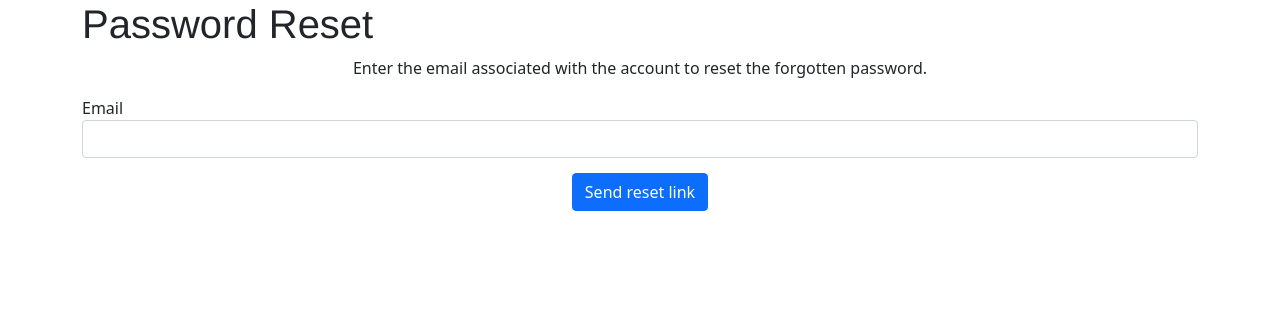
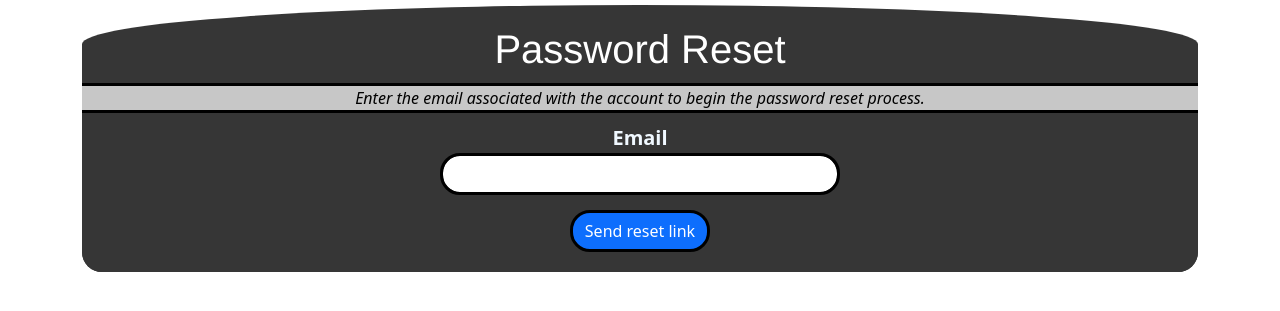
Before and after one commit to dpirrott/FridgeMate-V1, a Flask app: page /forgotPass in a window 1280 px wide. Shown: the part 86-397 px from the top of the page. Run offline with Flask 2, Linux system fonts and the light colour scheme; some libraries are stand-ins or nearby versions.

Commit message:
Added css to forgot, change password, and resend

```diff
--- a/hello.py
+++ b/hello.py
@@ -115,7 +115,7 @@ def resendConfirmation():
         cur = mysql.connection.cursor()
         found = cur.execute('SELECT * FROM users WHERE email = %s', [email])
         if found == 0:
-            error='Email address has not been registered yet'
+            error='Email isn\t registered to an account (Go to \'Menu\'->\'Register\')'
             return render_template('resendConfirmation.html', error=error)
 
         user = cur.fetchone()
@@ -187,7 +187,7 @@ def login():
         return render_template('login.html')
 
 # Generate reset token
-def get_reset_token(user, expires=500):
+def get_reset_token(user, expires=5000):
     return jwt.encode({'reset_password': user, 'exp': time() + expires}, key=str(os.environ.get('SECRET_KEY')), algorithm="HS256")
 
 # Verify reset token
@@ -226,14 +226,12 @@ def forgotPass():
 
             username = profile['username']
 
-            print("before token")
             # Generate unique token for user
             token = get_reset_token(username)
-            print("after token")
+
             # Generate forgot password email
             send_simple_message("Password Reset Confirmation", username.capitalize(), str(email), token, "password_reset_email.html", os.environ.get("API_BASE_URL"), os.environ.get("MAIL_API_KEY"),  os.environ.get("MAIL_ADDRESS"))
-            print("after email")
-            print(os.environ.get('MAIL_ADDRESS') + str(type(os.environ.get('MAIL_ADDRESS'))))
+            flash(f"Password reset link has been sent to {str(email)}", "success")
             return redirect(url_for('login'))
 
     else:
--- a/static/style.css
+++ b/static/style.css
@@ -12,8 +12,7 @@ h1{
     cursor: default;
 }
 
-.alert-success{
-
+.alert{
     padding-top: 5px;
     padding-bottom: 5px;
     margin-left: auto;
@@ -21,7 +20,33 @@ h1{
     margin-top: 0px;
     margin-bottom: 0;
     text-align: center;
-    width: 250px
+    width: 300px
+}
+
+.submitPassChange{
+    margin-top: 0;
+    justify-content: center;
+    display: flex;
+}
+
+.passChangeBtn{
+    justify-content: center !important;
+}
+
+#passResetDesc{
+    text-align: center;
+    background-color: rgb(199, 199, 199);
+    color: black;
+    border-top: 3px solid rgb(0, 0, 0);
+    border-bottom: 3px solid rgb(0, 0, 0);
+    font-style: italic;
+    margin-bottom: 0;
+}
+
+.bgColor{
+    width: 100%;
+    background-color: rgb(54, 54, 54);
+    border-radius: 0 0 20px 20px;
 }
 
 /****************
@@ -356,7 +381,19 @@ h1{
     margin-bottom: 0;
 }
 
-.rangeSlider
+.changePasswordLabel{
+    font-size: 20px;
+    font-weight: 800;
+    color: aliceblue;
+}
+
+.inputFieldPass{
+    margin-top: 0;
+}
+
+.resetPass{
+    text-align: center;
+}
 
 /****************
     Login CSS
@@ -365,7 +402,7 @@ h1{
 .buttonsContainer{
     justify-content: center;
     display: flex;
-    margin-top: 15px !important;
+    margin-top: 0;
 }
 
 .formButtons{
--- a/templates/password_reset.html
+++ b/templates/password_reset.html
@@ -6,19 +6,24 @@
 
 {% block body %}
 
-<h1>Password Reset</h1>
-<p class="text-center">Enter the email associated with the account to reset the forgotten password.</p>
-  <form action="/forgotPass" method="POST">
-    <div class="form-group">
-      <label>Email</label>
-      <input type="email" name="email" class="form-control">
-    </div>
+  <div class="formTitleContainer">
+    <h1 class="formTitle">Password Reset</h1>
+  </div>
+  <div class="bgColor">
+    <p id="passResetDesc">Enter the email associated with the account to begin the password reset process.</p>
+    <form action="/forgotPass" method="POST" class="fridgeForm">
+      <div class="form-group resetPass">
+        <label class="changePasswordLabel">Email</label>
+        <input type="email" name="email" class="form-control inputFieldProfile">
+      </div>
+      <div class="form-group submitPassChange">
+        <div class="formButtons passChangeBtn">
+          <button type="submit" class="btn btn-primary login">Send reset link</button>
+        </div>
+      </div>
+    </form>
+  </div>
 
-    <div class="form-group buttonsContainer">
-      <div class="formButtons justify-content-center">
-        <button type="submit" class="btn btn-primary">Send reset link</button>
-      </div>
-    </div>
-  </form>
+
 
 {% endblock %}
```
Also changed, not shown: templates/password_change.html (+63 -12 lines), templates/resendConfirmation.html (+7 -6 lines).
